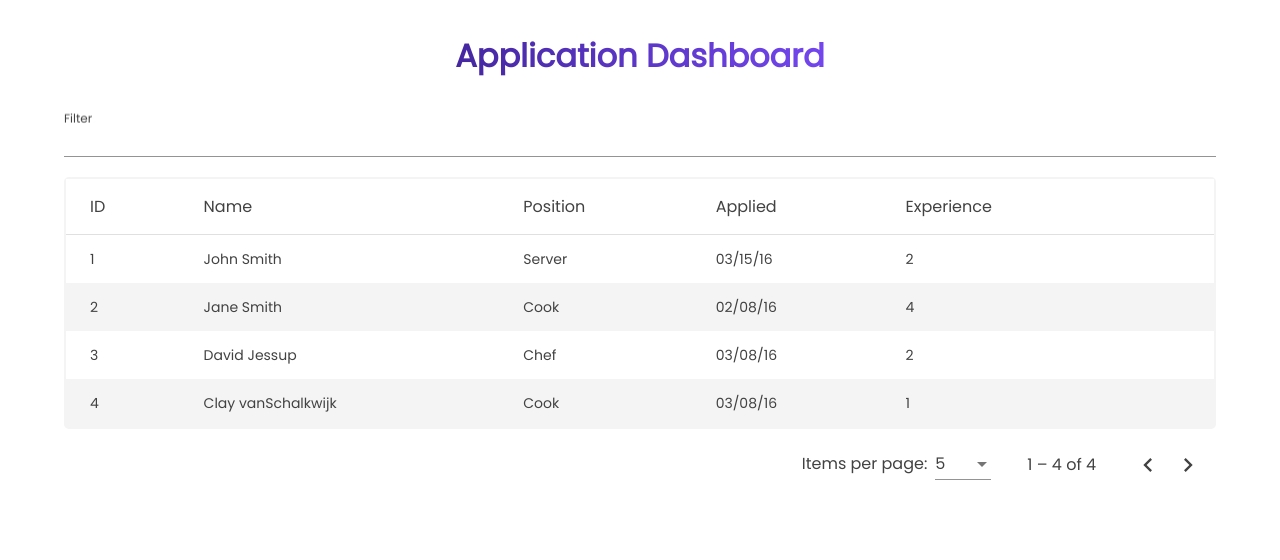
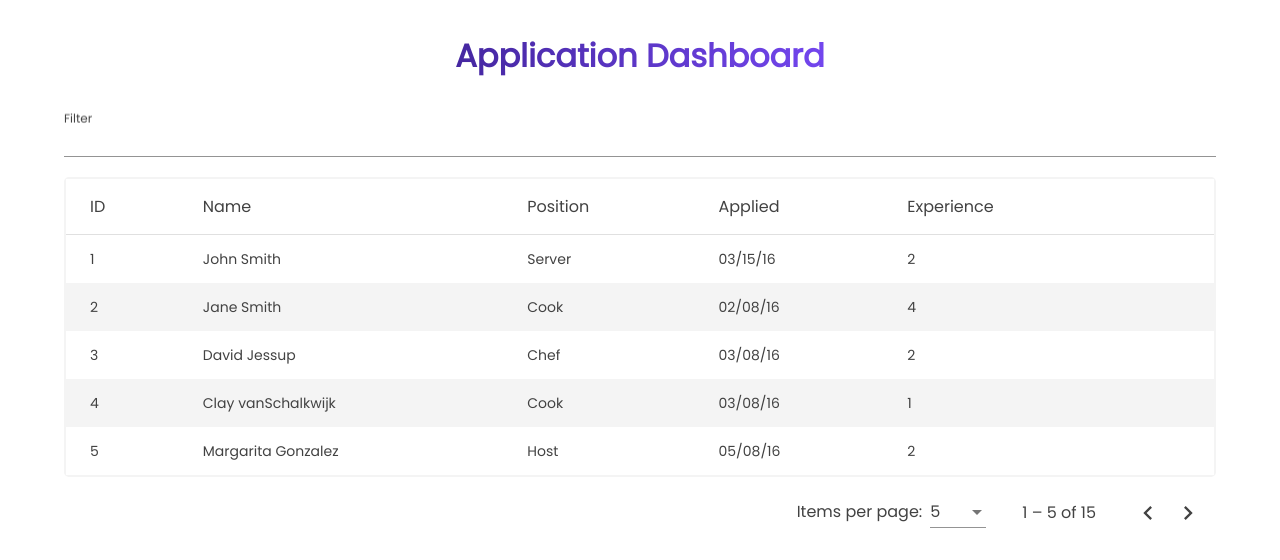
Before and after one commit to reyesdmusic/application-dashboard, an Angular app in the folder application-dashboard/: page / in a window 1280 px wide. Shown: the top 560 px of the page. Built offline with nearby package versions, Linux system fonts and the light colour scheme.

Commit message:
Create more data records

```diff
--- a/application-dashboard/src/mock-applications.ts
+++ b/application-dashboard/src/mock-applications.ts
@@ -89,4 +89,254 @@ export const APPLICATIONS: Application[] = [
          }
       ]
    }
+
+
+
+
+
+   /////////////
+
+   ,
+   {
+      "id":5,
+      "name":"Margarita Gonzalez",
+      "position":"Host",
+      "applied":"05/08/16",
+      "experience":2,
+      "availability":{
+         "M":1,
+         "T":0,
+         "W":1,
+         "Th":0,
+         "F":1,
+         "S":1,
+         "Su":1
+      },
+      "questions":[
+         {
+            "text":"Are you authorized to work in the United States?",
+            "answer":"Yes"
+         }
+      ]
+   },
+   {
+      "id":6,
+      "name":"Tom Wambsgans",
+      "position":"Line Cook",
+      "applied":"04/15/16",
+      "experience":1,
+      "availability":{
+         "M":1,
+         "T":1,
+         "W":1,
+         "Th":0,
+         "F":0,
+         "S":0,
+         "Su":0
+      },
+      "questions":[
+         {
+            "text":"Are you authorized to work in the United States?",
+            "answer":"No"
+         }
+      ]
+   },
+   {
+      "id":7,
+      "name":"Shiv Roy",
+      "position":"Cook",
+      "applied":"05/01/16",
+      "experience":3,
+      "availability":{
+         "M":0,
+         "T":1,
+         "W":1,
+         "Th":0,
+         "F":1,
+         "S":1,
+         "Su":0
+      },
+      "questions":[
+         {
+            "text":"Are you authorized to work in the United States?",
+            "answer":"Yes"
+         }
+      ]
+   },
+   {
+      "id":8,
+      "name":"Kendall Roy",
+      "position":"Chef",
+      "applied":"03/10/16",
+      "experience":5,
+      "availability":{
+         "M":1,
+         "T":1,
+         "W":1,
+         "Th":1,
+         "F":1,
+         "S":0,
+         "Su":0
+      },
+      "questions":[
+         {
+            "text":"Are you authorized to work in the United States?",
+            "answer":"No"
+         }
+      ]
+   },
+   {
+      "id":9,
+      "name":"Gerri Smith",
+      "position":"Shift Manager",
+      "applied":"05/22/16",
+      "experience":3,
+      "availability":{
+         "M":1,
+         "T":0,
+         "W":1,
+         "Th":0,
+         "F":1,
+         "S":1,
+         "Su":1
+      },
+      "questions":[
+         {
+            "text":"Are you authorized to work in the United States?",
+            "answer":"Yes"
+         }
+      ]
+   },
+   {
+      "id":10,
+      "name":"Greg Roy",
+      "position":"Host",
+      "applied":"05/06/16",
+      "experience":5,
+      "availability":{
+         "M":0,
+         "T":0,
+         "W":1,
+         "Th":1,
+         "F":1,
+         "S":0,
+         "Su":0
+      },
+      "questions":[
+         {
+            "text":"Are you authorized to work in the United States?",
+            "answer":"No"
+         }
+      ]
+   },
+   {
+      "id":11,
+      "name":"Rhea Jarrell",
+      "position":"Server",
+      "applied":"03/08/16",
+      "experience":1,
+      "availability":{
+         "M":1,
+         "T":0,
+         "W":1,
+         "Th":0,
+         "F":1,
+         "S":0,
+         "Su":0
+      },
+      "questions":[
+         {
+            "text":"Are you authorized to work in the United States?",
+            "answer":"Yes"
+         }
+      ]
+   },
+   {
+      "id":12,
+      "name":"Logan Roy",
+      "position":"Cook",
+      "applied":"07/08/16",
+      "experience":12,
+      "availability":{
+         "M":1,
+         "T":1,
+         "W":1,
+         "Th":1,
+         "F":1,
+         "S":1,
+         "Su":1
+      },
+      "questions":[
+         {
+            "text":"Are you authorized to work in the United States?",
+            "answer":"Yes"
+         }
+      ]
+   },
+   {
+      "id":13,
+      "name":"Kevin Smith",
+      "position":"Busser",
+      "applied":"02/18/16",
+      "experience":1,
+      "availability":{
+         "M":0,
+         "T":0,
+         "W":0,
+         "Th":0,
+         "F":1,
+         "S":1,
+         "Su":1
+      },
+      "questions":[
+         {
+            "text":"Are you authorized to work in the United States?",
+            "answer":"Yes"
+         }
+      ]
+   },
+   {
+      "id":14,
+      "name":"Janet Carlotti",
+      "position":"Busser",
+      "applied":"04/28/16",
+      "experience":2,
+      "availability":{
+         "M":1,
+         "T":0,
+         "W":0,
+         "Th":1,
+         "F":1,
+         "S":0,
+         "Su":0
+      },
+      "questions":[
+         {
+            "text":"Are you authorized to work in the United States?",
+            "answer":"Yes"
+         }
+      ]
+   },
+   {
+      "id":15,
+      "name":"Jennifer O'Keefe",
+      "position":"Shift Manager",
+      "applied":"05/12/16",
+      "experience":4,
+      "availability":{
+         "M":1,
+         "T":0,
+         "W":1,
+         "Th":0,
+         "F":1,
+         "S":1,
+         "Su":0
+      },
+      "questions":[
+         {
+            "text":"Are you authorized to work in the United States?",
+            "answer":"No"
+         }
+      ]
+   }
 ]
```
